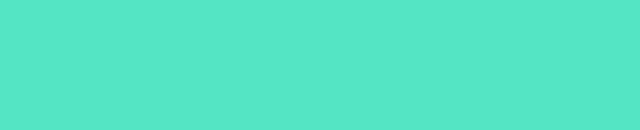
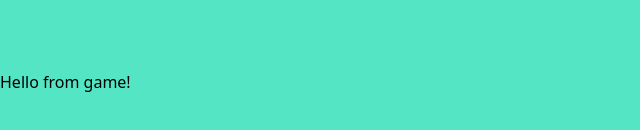
Before and after one commit to Trullfax/flashbackfiesta, a SvelteKit app in the folder webapp/: page /game/1 in a window 1280 px wide. Shown: the part 318-448 px from the top of the page, without its empty margins (0-640 px from the left). Built offline with nearby package versions, Linux system fonts and the light colour scheme.

Commit message:
prepared /game for testing

```diff
--- a/webapp/src/routes/game/[game_id]/+page.svelte
+++ b/webapp/src/routes/game/[game_id]/+page.svelte
@@ -0,0 +1 @@
+<p>Hello from game!</p>
```
